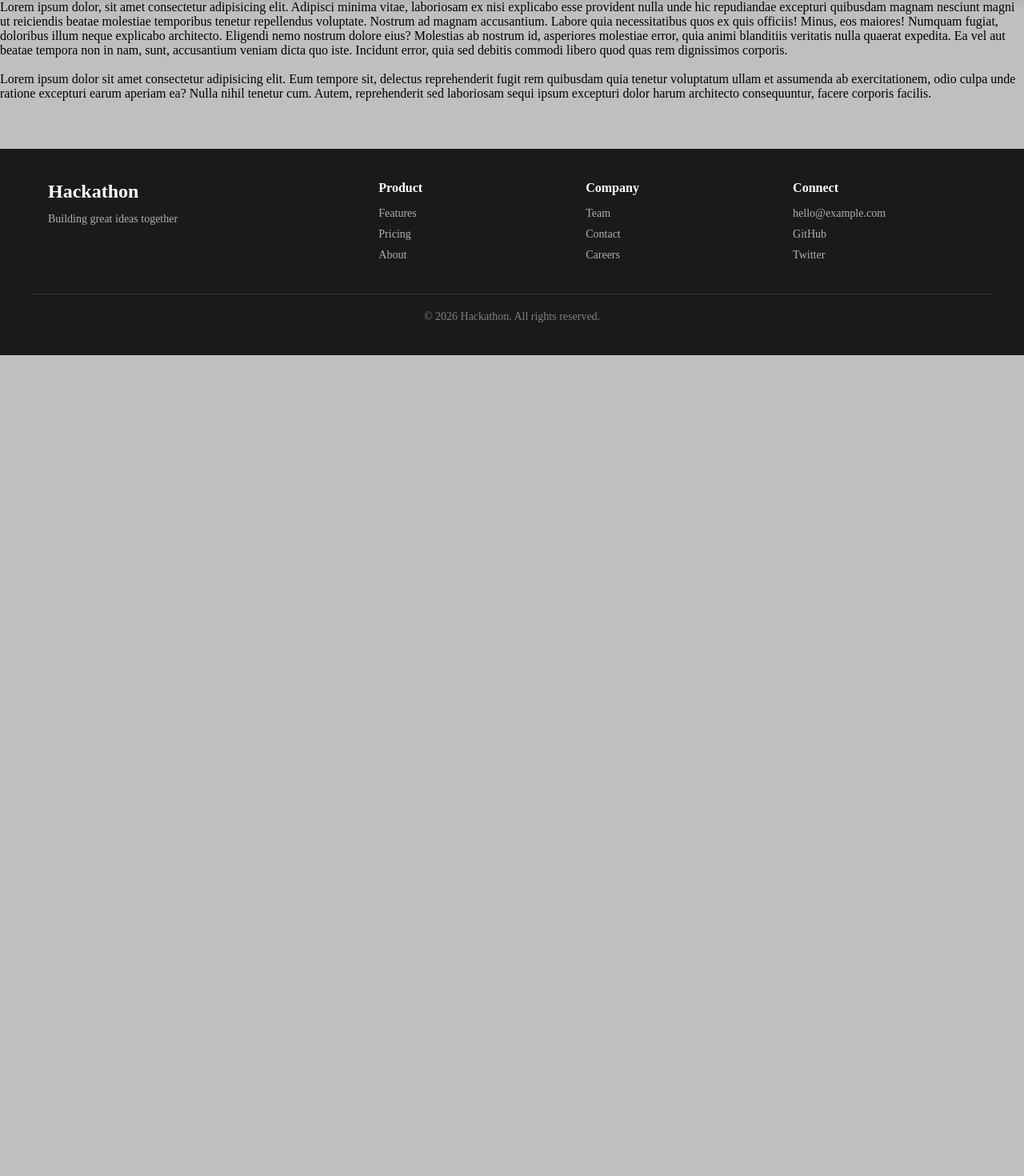
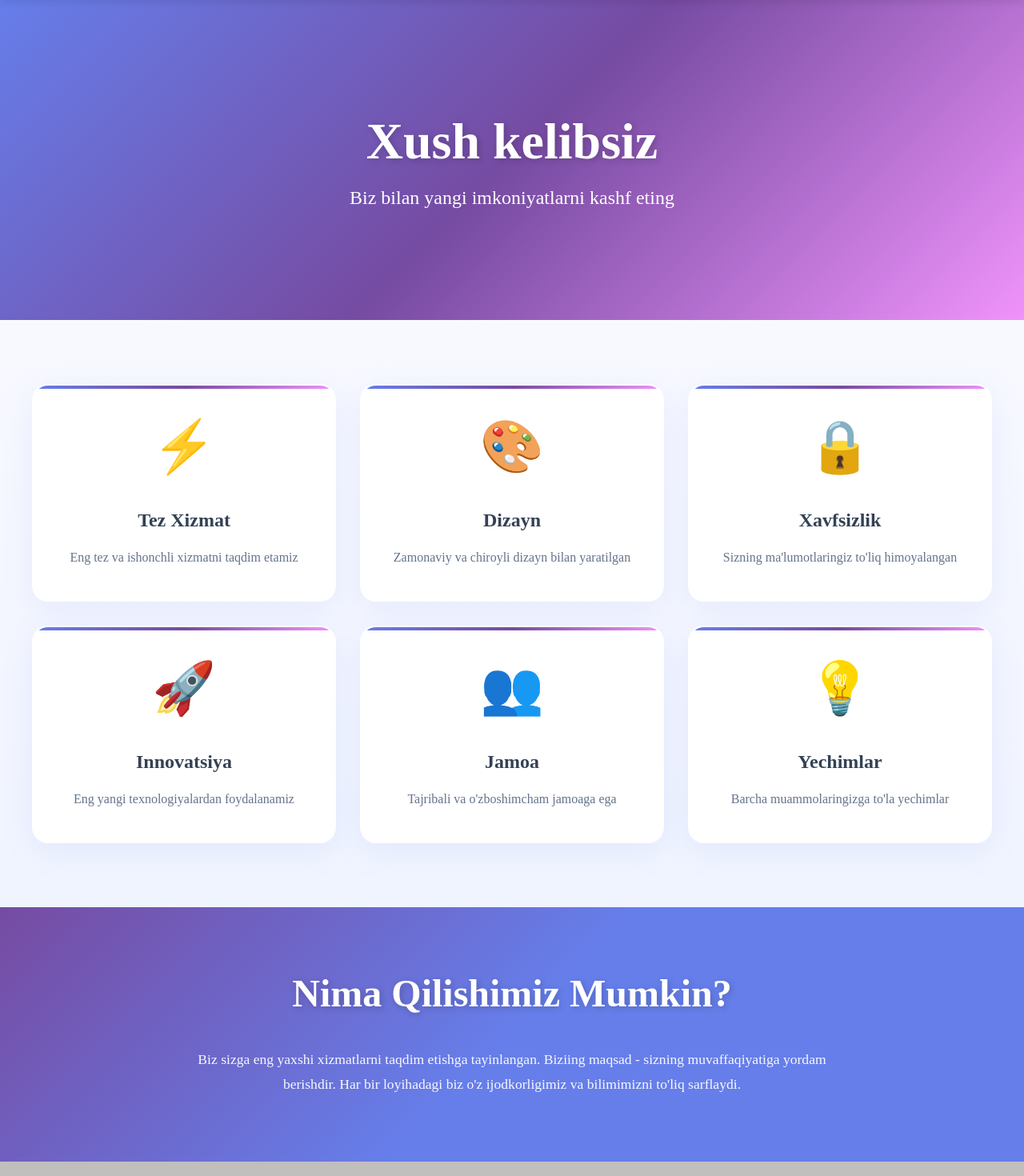
Before and after one commit to MrJasurMC/Hatxanhon, a React (Vite) app: page / in a window 1280 px wide. Shown: the part 71-1541 px from the top of the page at 80% size. Before the commit the page ends 800 px from the top, so only its background shows below. Built offline with nearby package versions, Linux system fonts and the light colour scheme.

Commit message:
updated home

```diff
--- a/src/pages/Home/Home.css
+++ b/src/pages/Home/Home.css
@@ -0,0 +1,179 @@
+/* Home Section */
+.home {
+  width: 100%;
+  overflow: hidden;
+}
+
+/* Hero Section */
+.home-hero {
+  background: linear-gradient(135deg, #667eea 0%, #764ba2 50%, #f093fb 100%);
+  padding: 80px 20px;
+  text-align: center;
+  color: white;
+  min-height: 400px;
+  display: flex;
+  align-items: center;
+  justify-content: center;
+}
+
+.hero-content h1 {
+  font-size: 4rem;
+  margin-bottom: 20px;
+  font-weight: 800;
+  text-shadow: 2px 2px 8px rgba(0, 0, 0, 0.2);
+  animation: slideInDown 0.8s ease-out;
+}
+
+.hero-content p {
+  font-size: 1.5rem;
+  margin: 0;
+  opacity: 0.95;
+  font-weight: 300;
+  animation: slideInUp 0.8s ease-out 0.2s both;
+}
+
+/* Features Grid */
+.features-grid {
+  display: grid;
+  grid-template-columns: repeat(auto-fit, minmax(300px, 1fr));
+  gap: 30px;
+  padding: 80px 40px;
+  background: linear-gradient(to bottom, #f8f9ff 0%, #f0f4ff 100%);
+}
+
+.feature-card {
+  background: white;
+  border-radius: 20px;
+  padding: 40px 30px;
+  text-align: center;
+  box-shadow: 0 10px 40px rgba(102, 126, 234, 0.1);
+  transition: all 0.3s cubic-bezier(0.25, 0.46, 0.45, 0.94);
+  border: 2px solid transparent;
+  position: relative;
+  overflow: hidden;
+}
+
+.feature-card::before {
+  content: '';
+  position: absolute;
+  top: 0;
+  left: 0;
+  width: 100%;
+  height: 4px;
+  background: linear-gradient(90deg, #667eea, #764ba2, #f093fb);
+}
+
+.feature-card:hover {
+  transform: translateY(-15px);
+  box-shadow: 0 20px 60px rgba(102, 126, 234, 0.2);
+  border-color: #667eea;
+}
+
+.feature-icon {
+  font-size: 4rem;
+  margin-bottom: 20px;
+  display: inline-block;
+  animation: bounce 2s infinite;
+}
+
+.feature-card h3 {
+  font-size: 1.5rem;
+  color: #334155;
+  margin: 20px 0;
+  font-weight: 700;
+}
+
+.feature-card p {
+  color: #64748b;
+  font-size: 1rem;
+  line-height: 1.6;
+  margin: 0;
+}
+
+/* Info Section */
+.home-info {
+  background: linear-gradient(135deg, #764ba2 0%, #667eea 50%, #667eea 100%);
+  padding: 80px 40px;
+  color: white;
+  text-align: center;
+}
+
+.home-info h2 {
+  font-size: 3rem;
+  margin-bottom: 40px;
+  font-weight: 800;
+  text-shadow: 2px 2px 8px rgba(0, 0, 0, 0.2);
+}
+
+.info-section {
+  max-width: 800px;
+  margin: 0 auto;
+}
+
+.info-section p {
+  font-size: 1.1rem;
+  line-height: 1.8;
+  opacity: 0.95;
+  font-weight: 300;
+}
+
+/* Animations */
+@keyframes slideInDown {
+  from {
+    opacity: 0;
+    transform: translateY(-50px);
+  }
+  to {
+    opacity: 1;
+    transform: translateY(0);
+  }
+}
+
+@keyframes slideInUp {
+  from {
+    opacity: 0;
+    transform: translateY(50px);
+  }
+  to {
+    opacity: 1;
+    transform: translateY(0);
+  }
+}
+
+@keyframes bounce {
+  0%, 100% {
+    transform: translateY(0);
+  }
+  50% {
+    transform: translateY(-10px);
+  }
+}
+
+/* Responsive Design */
+@media (max-width: 768px) {
+  .hero-content h1 {
+    font-size: 2.5rem;
+  }
+
+  .hero-content p {
+    font-size: 1.1rem;
+  }
+
+  .features-grid {
+    grid-template-columns: 1fr;
+    padding: 60px 20px;
+    gap: 20px;
+  }
+
+  .home-info {
+    padding: 60px 20px;
+  }
+
+  .home-info h2 {
+    font-size: 2rem;
+  }
+
+  .info-section p {
+    font-size: 1rem;
+  }
+}
--- a/src/pages/Home/Home.jsx
+++ b/src/pages/Home/Home.jsx
@@ -2,13 +2,40 @@ import React from 'react'
 import "./Home.css"
 
 function Home() {
+  const features = [
+    { icon: '⚡', title: 'Tez Xizmat', description: 'Eng tez va ishonchli xizmatni taqdim etamiz' },
+    { icon: '🎨', title: 'Dizayn', description: 'Zamonaviy va chiroyli dizayn bilan yaratilgan' },
+    { icon: '🔒', title: 'Xavfsizlik', description: 'Sizning ma\'lumotlaringiz to\'liq himoyalangan' },
+    { icon: '🚀', title: 'Innovatsiya', description: 'Eng yangi texnologiyalardan foydalanamiz' },
+    { icon: '👥', title: 'Jamoa', description: 'Tajribali va o\'zboshimcham jamoaga ega' },
+    { icon: '💡', title: 'Yechimlar', description: 'Barcha muammolaringizga to\'la yechimlar' }
+  ]
+
   return (
     <section className='home'>
-        Lorem ipsum dolor, sit amet consectetur adipisicing elit. Adipisci minima vitae, laboriosam ex nisi explicabo esse provident nulla unde hic repudiandae excepturi quibusdam magnam nesciunt magni ut reiciendis beatae molestiae temporibus tenetur repellendus voluptate. Nostrum ad magnam accusantium. Labore quia necessitatibus quos ex quis officiis! Minus, eos maiores! Numquam fugiat, doloribus illum neque explicabo architecto. Eligendi nemo nostrum dolore eius? Molestias ab nostrum id, asperiores molestiae error, quia animi blanditiis veritatis nulla quaerat expedita. Ea vel aut beatae tempora non in nam, sunt, accusantium veniam dicta quo iste. Incidunt error, quia sed debitis commodi libero quod quas rem dignissimos corporis.
+      <div className='home-hero'>
+        <div className='hero-content'>
+          <h1>Xush kelibsiz</h1>
+          <p>Biz bilan yangi imkoniyatlarni kashf eting</p>
+        </div>
+      </div>
 
-        <br />
-        <br />
-         Lorem ipsum dolor sit amet consectetur adipisicing elit. Eum tempore sit, delectus reprehenderit fugit rem quibusdam quia tenetur voluptatum ullam et assumenda ab exercitationem, odio culpa unde ratione excepturi earum aperiam ea? Nulla nihil tenetur cum. Autem, reprehenderit sed laboriosam sequi ipsum excepturi dolor harum architecto consequuntur, facere corporis facilis.
+      <div className='features-grid'>
+        {features.map((feature, index) => (
+          <div key={index} className='feature-card'>
+            <div className='feature-icon'>{feature.icon}</div>
+            <h3>{feature.title}</h3>
+            <p>{feature.description}</p>
+          </div>
+        ))}
+      </div>
+
+      <div className='home-info'>
+        <h2>Nima Qilishimiz Mumkin?</h2>
+        <div className='info-section'>
+          <p>Biz sizga eng yaxshi xizmatlarni taqdim etishga tayinlangan. Biziing maqsad - sizning muvaffaqiyatiga yordam berishdir. Har bir loyihadagi biz o'z ijodkorligimiz va bilimimizni to'liq sarflaydi.</p>
+        </div>
+      </div>
     </section>
   )
 }
```
